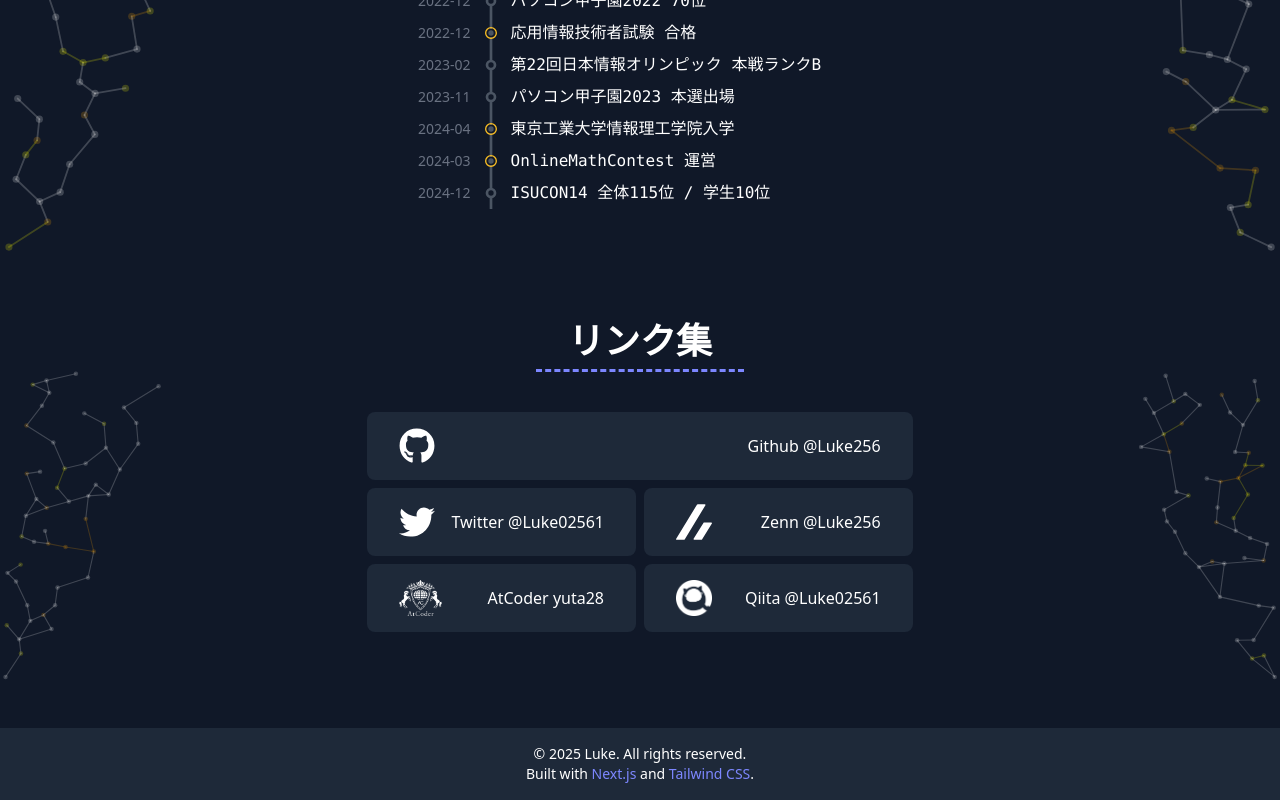
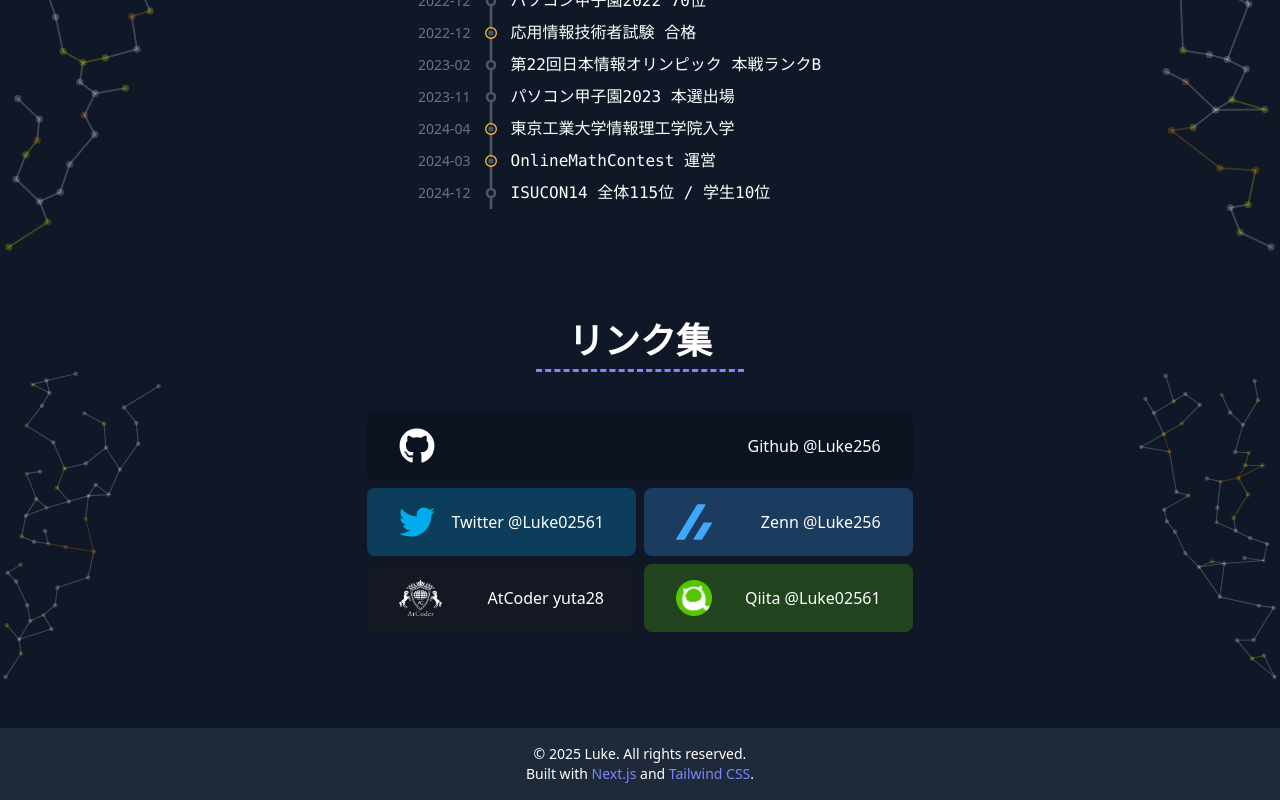
Before and after one commit to Luke256/Luke256.dev, a Next.js app: page / in a window 1280 px wide. Shown: the part 1926-2726 px from the top of the page. Built offline with nearby package versions, Linux system fonts and the light colour scheme.

Commit message:
apply color to links

```diff
--- a/components/home/Links.tsx
+++ b/components/home/Links.tsx
@@ -4,14 +4,14 @@ import { FaGithub, FaTwitter } from "react-icons/fa";
 import { SiQiita, SiZenn } from "react-icons/si";
 import Image from "next/image";
 import AtCoderWhiteImg from "@/images/atcoder_logo_white.png";
-import QiitaIcon from "@/images/qiita-white-icon.png";
+import QiitaIcon from "@/images/qiita-icon.png";
 
 const Links = () => {
     return (
         <Section title="リンク集">
             <div className="grid grid-cols-1 sm:grid-cols-2 gap-2">
                 <Link href="https://github.com/Luke256" className="sm:col-span-2" target="_blank" rel="noopener noreferrer">
-                    <div className="sm:px-8 p-4 flex justify-between rounded-lg bg-gray-800 hover:bg-[#010409] transition duration-300">
+                    <div className="sm:px-8 p-4 flex justify-between rounded-lg bg-[#01040940] hover:bg-[#01040960] transition duration-300">
                         <FaGithub className="text-4xl" />
                         <div className="ml-4 content-center">
                             <span>Github @Luke256</span>
@@ -19,23 +19,23 @@ const Links = () => {
                     </div>
                 </Link>
                 <Link href="https://twitter.com/Luke02561" className="" target="_blank" rel="noopener noreferrer">
-                    <div className="sm:px-8 p-4 flex justify-between rounded-lg bg-gray-800 hover:bg-[#00acee] transition duration-300">
-                        <FaTwitter className="text-4xl" />
+                    <div className="sm:px-8 p-4 flex justify-between rounded-lg bg-[#00acee40] hover:bg-[#00acee60] transition duration-300">
+                        <FaTwitter className="text-4xl" color="00acee" />
                         <div className="ml-4 content-center">
                             <span>Twitter @Luke02561</span>
                         </div>
                     </div>
                 </Link>
                 <Link href="https://zenn.dev/luke256" className="" target="_blank" rel="noopener noreferrer">
-                    <div className="sm:px-8 p-4 flex justify-between rounded-lg bg-gray-800 hover:bg-[#3EA8FF] transition duration-300">
-                        <SiZenn className="text-4xl" />
+                    <div className="sm:px-8 p-4 flex justify-between rounded-lg bg-[#3EA8FF40] hover:bg-[#3EA8FF60] transition duration-300">
+                        <SiZenn className="text-4xl" color="#3EA8FF" />
                         <div className="ml-4 content-center">
                             <span>Zenn @Luke256</span>
                         </div>
                     </div>
                 </Link>
                 <Link href="https://zenn.dev/luke256" className="" target="_blank" rel="noopener noreferrer">
-                    <div className="sm:px-8 p-4 flex justify-between rounded-lg bg-gray-800 hover:bg-[#231815] transition duration-300">
+                    <div className="sm:px-8 p-4 flex justify-between rounded-lg bg-[#23181540] hover:bg-[#23181560] transition duration-300">
                         <Image src={AtCoderWhiteImg} alt="AtCoder" className="h-[36px] w-auto"/>
                         <div className="ml-4 content-center">
                             <span>AtCoder yuta28</span>
@@ -43,7 +43,7 @@ const Links = () => {
                     </div>
                 </Link>
                 <Link href="https://qiita.com/Luke02561" className="" target="_blank" rel="noopener noreferrer">
-                    <div className="sm:px-8 p-4 flex justify-between rounded-lg bg-gray-800 hover:bg-[#55c500] transition duration-300">
+                    <div className="sm:px-8 p-4 flex justify-between rounded-lg bg-[#55c50040] hover:bg-[#55c50060] transition duration-300">
                         <Image src={QiitaIcon} alt="Qiita" className="h-[36px] w-auto" />
                         <div className="ml-4 content-center">
                             <span>Qiita @Luke02561</span>
```
